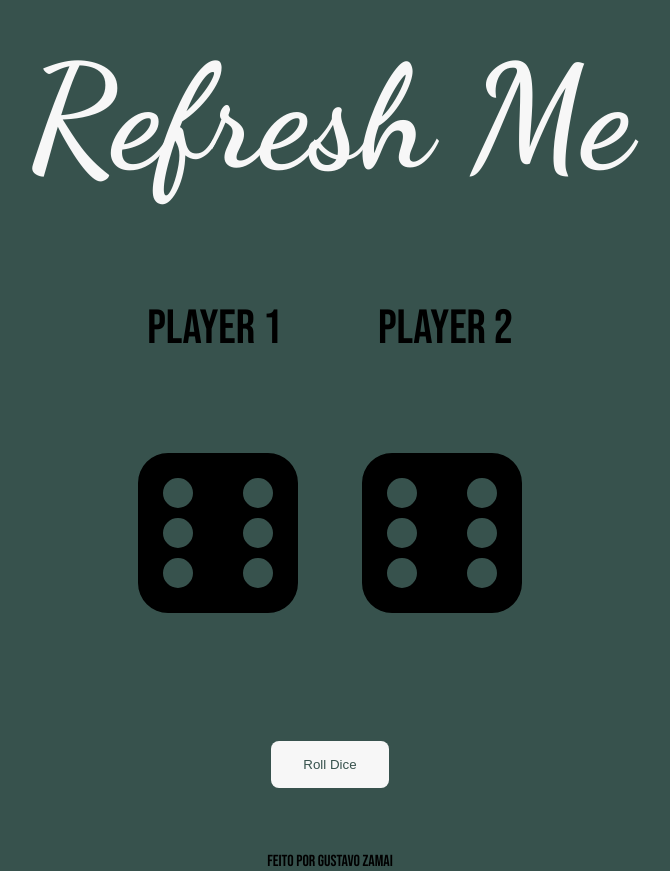
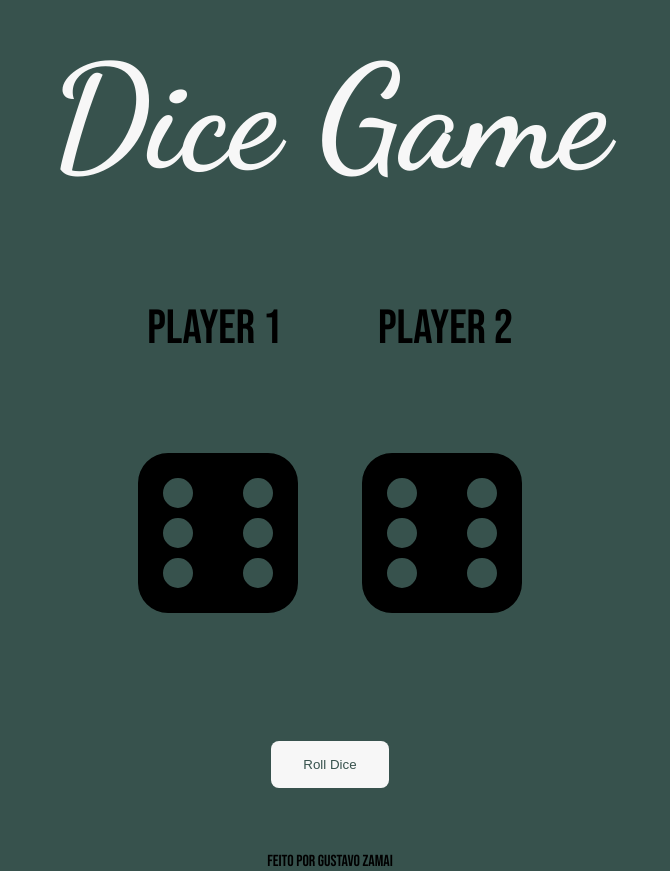
Before and after one commit to Gustavo-Zamai/DiceGameChallenge, a plain HTML site: page index.html in a window 1280 px wide. Shown: the whole page, without its empty margins (310-980 px from the left). Drawn offline with Linux system fonts and the light colour scheme.

Commit message:
Change text of H1 to Dice Game

```diff
--- a/index.html
+++ b/index.html
@@ -17,7 +17,7 @@
 
 <body>
     <div class="container">
-        <h1>Refresh Me</h1>
+        <h1>Dice Game</h1>
 
         <div class="player">
             <p>Player 1</p>
```
